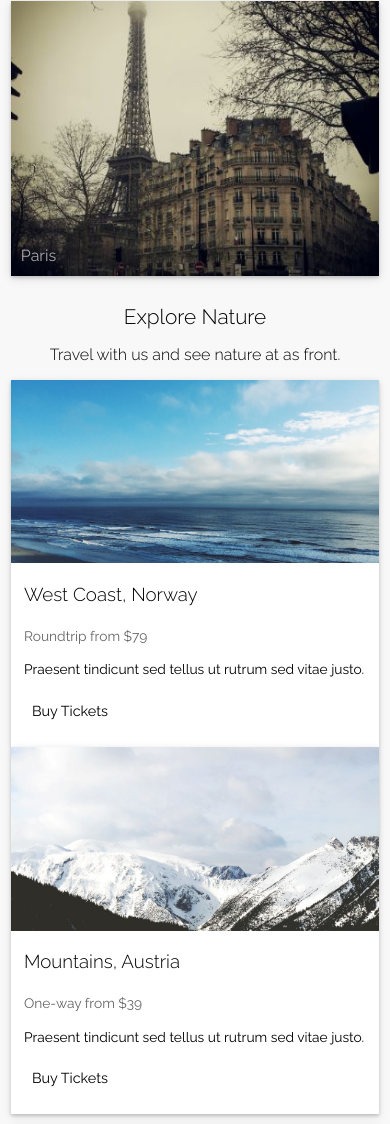
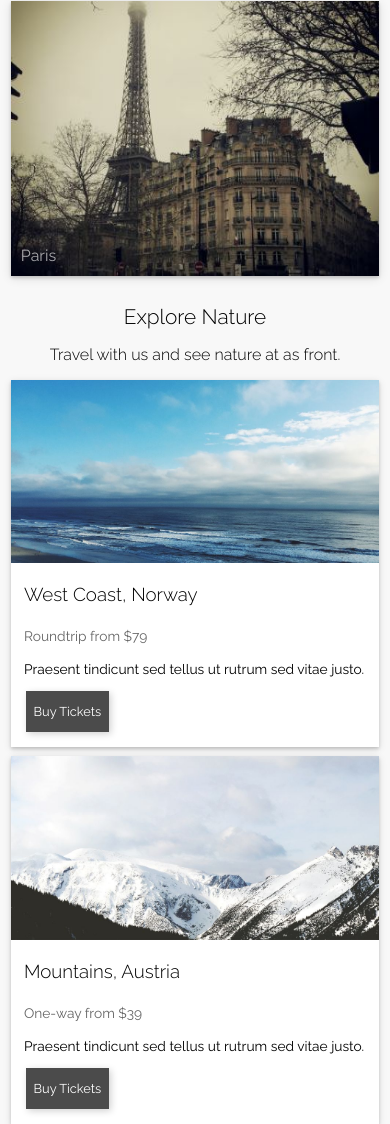
Before and after one commit to EmanuelVFC/projeto-site-001, a plain HTML site: page index.html in a window 390 px wide. Shown: the part 1712-2836 px from the top of the page. Drawn offline with Linux system fonts and the light colour scheme.

Commit message:
Update mobile-first.css

```diff
--- a/styles/mobile-first.css
+++ b/styles/mobile-first.css
@@ -270,8 +270,12 @@ body{
 
 /* GALERIA DE FOTOS 2 COM OS CARDS */
 .galeria2{
-    gap: 0.5rem;
     font-family: 'Raleway', sans-serif;
+}
+
+.grid-card{
+    display: grid;
+    gap: 0.6rem;
 }
 
 .card{
@@ -316,10 +320,12 @@ body{
 .card-infos > a{
     display: inline-block;
     text-decoration: none;
-    color: black;
-    padding: 0.4rem;
+    color: white;
+    background-color: rgb(75, 75, 75);
+    box-shadow: 2px 2px 7px rgba(0, 0, 0, 0.185);
+    padding: 0.5rem;
     margin: 0.1rem;
-    font-size: 0.9rem;
+    font-size: 0.8rem;
 }
 
 .preco{
@@ -334,6 +340,7 @@ body{
 
 .card-infos > a:hover{
     background-color: #d1d0d0;
+    color: black;
 }
 
 /* FORMULÁRIO PARA RECEBER OFERTAS */
```
